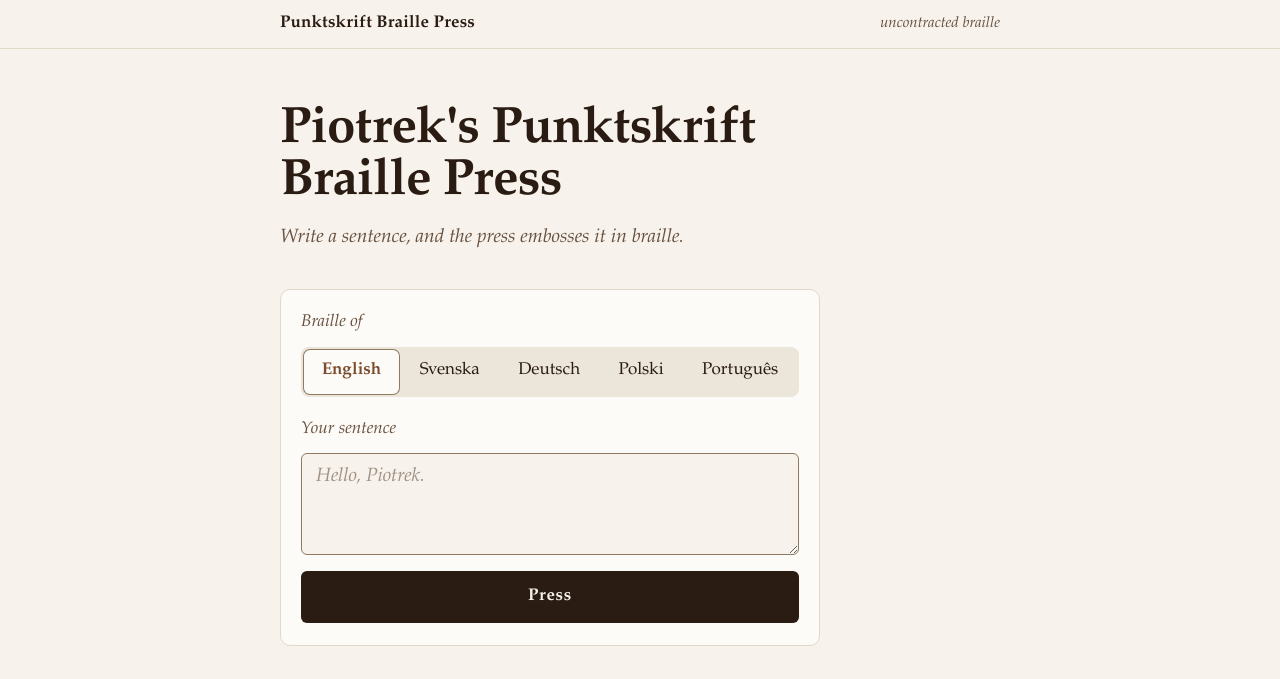
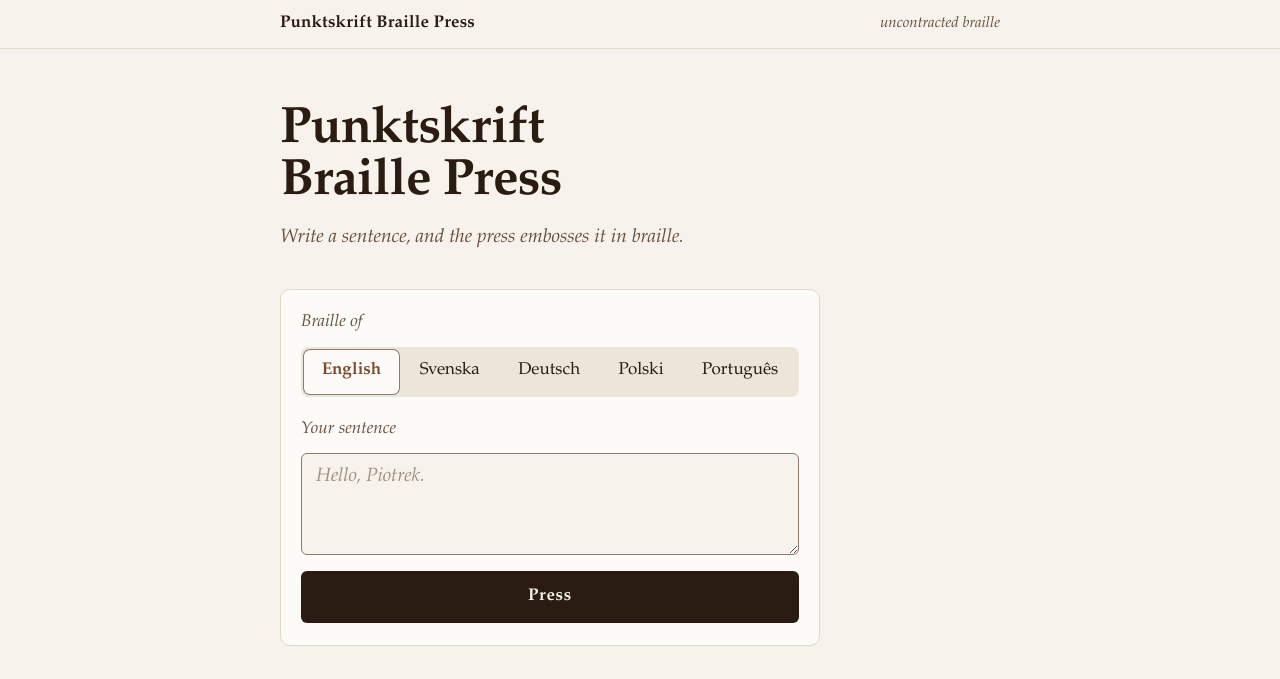
Before and after one commit to sumpe/punktskrift, a plain HTML site: page index.html in a window 1280 px wide. Shown: the top 679 px of the page. Drawn offline with Linux system fonts and the light colour scheme.

Commit message:
Title: Punktskrift Braille Press

```diff
--- a/index.html
+++ b/index.html
@@ -5,7 +5,7 @@
 <meta name="viewport" content="width=device-width, initial-scale=1, viewport-fit=cover">
 <meta name="theme-color" content="#f7f3ec" media="(prefers-color-scheme: light)">
 <meta name="theme-color" content="#19110c" media="(prefers-color-scheme: dark)">
-<title>Piotrek's Punktskrift Braille Press</title>
+<title>Punktskrift Braille Press</title>
 <link rel="stylesheet" href="css/site.css">
 <link rel="stylesheet" href="css/press.css">
 </head>
@@ -16,7 +16,7 @@
 </div></nav>
 <main>
   <header class="mast">
-    <h1>Piotrek's Punktskrift Braille Press</h1>
+    <h1>Punktskrift Braille Press</h1>
     <p class="sub">Write a sentence, and the press embosses it in braille.</p>
   </header>
 
```
Also changed, not shown: 1 other file.
